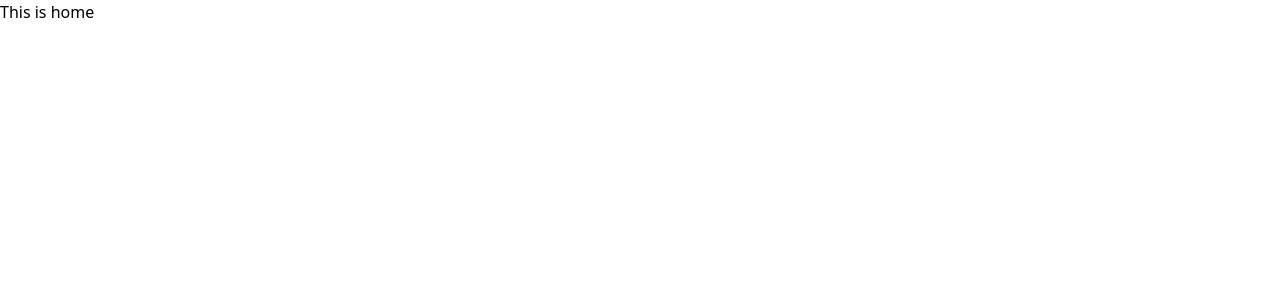
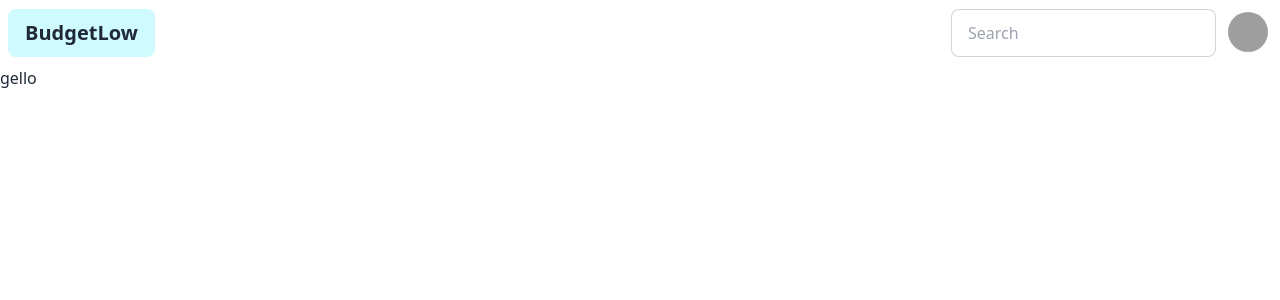
Before and after one commit to jalal-uddin-sharif/budget-low-client, a React (Vite) app: page / in a window 1280 px wide. Shown: the top 300 px of the page. Built offline with nearby package versions, Linux system fonts and the light colour scheme; grey boxes are pictures that could not be loaded.

Commit message:
navbar added

```diff
--- a/package.json
+++ b/package.json
@@ -21,6 +21,7 @@
     "@types/react-dom": "^18.3.0",
     "@vitejs/plugin-react": "^4.3.1",
     "autoprefixer": "^10.4.20",
+    "daisyui": "^4.12.10",
     "eslint": "^9.9.0",
     "eslint-plugin-react": "^7.35.0",
     "eslint-plugin-react-hooks": "^5.1.0-rc.0",
--- a/src/Home/Home.jsx
+++ b/src/Home/Home.jsx
@@ -1,9 +1,10 @@
 import React from 'react';
+import Nav from '../component/Nav';
 
 const Home = () => {
     return (
         <div>
-            This is home
+            <h1>gello</h1>
         </div>
     );
 };
--- /dev/null
+++ b/src/Roots/Roots.jsx
@@ -0,0 +1,14 @@
+import React from 'react';
+import Nav from '../component/Nav';
+import { Outlet } from 'react-router-dom';
+
+const Roots = () => {
+    return (
+        <div>
+            <Nav/>
+            <Outlet/>
+        </div>
+    );
+};
+
+export default Roots;
--- a/src/authentication/Login.jsx
+++ b/src/authentication/Login.jsx
@@ -3,7 +3,7 @@
 const Login = () => {
     return (
         <div>
-
+            this is login page
         </div>
     );
 };
--- a/src/authentication/Register.jsx
+++ b/src/authentication/Register.jsx
@@ -3,7 +3,7 @@
 const Register = () => {
     return (
         <div>
-
+            this is register page
         </div>
     );
 };
--- /dev/null
+++ b/src/component/Nav.jsx
@@ -0,0 +1,55 @@
+import React from "react";
+
+const Nav = () => {
+  return (
+    <div className="container mx-auto">
+      <div className="navbar bg-base-100">
+        <div className="flex-1">
+          <a className="btn btn-ghost text-xl bg-cyan-100">BudgetLow</a>
+        </div>
+        <div className="flex-none gap-2">
+          <div className="form-control">
+            <input
+              type="text"
+              placeholder="Search"
+              className="input input-bordered w-24 md:w-auto"
+            />
+          </div>
+          <div className="dropdown dropdown-end">
+            <div
+              tabIndex={0}
+              role="button"
+              className="btn btn-ghost btn-circle avatar"
+            >
+              <div className="w-10 rounded-full">
+                <img
+                  alt="Tailwind CSS Navbar component"
+                  src="https://img.daisyui.com/images/stock/photo-1534528741775-53994a69daeb.webp"
+                />
+              </div>
+            </div>
+            <ul
+              tabIndex={0}
+              className="menu menu-sm dropdown-content bg-base-100 rounded-box z-[1] mt-3 w-52 p-2 shadow"
+            >
+              <li>
+                <a className="justify-between">
+                  Profile
+                  <span className="badge">New</span>
+                </a>
+              </li>
+              <li>
+                <a>Settings</a>
+              </li>
+              <li>
+                <a>Logout</a>
+              </li>
+            </ul>
+          </div>
+        </div>
+      </div>
+    </div>
+  );
+};
+
+export default Nav;
--- a/tailwind.config.js
+++ b/tailwind.config.js
@@ -3,9 +3,12 @@
   content: [
     "./index.html",
     "./src/**/*.{js,ts,jsx,tsx}",
-  ],  content: [],
+  ],
   theme: {
     extend: {},
   },
-  plugins: [],
+  plugins: [require("daisyui")],
+  daisyui: {
+    themes: ["light", "synthwave"],
+  },
 }
```
Also changed, not shown: src/Routes/Routes.jsx (+8 -1 lines), 1 other file (tests, documents, lock files or other folders).
